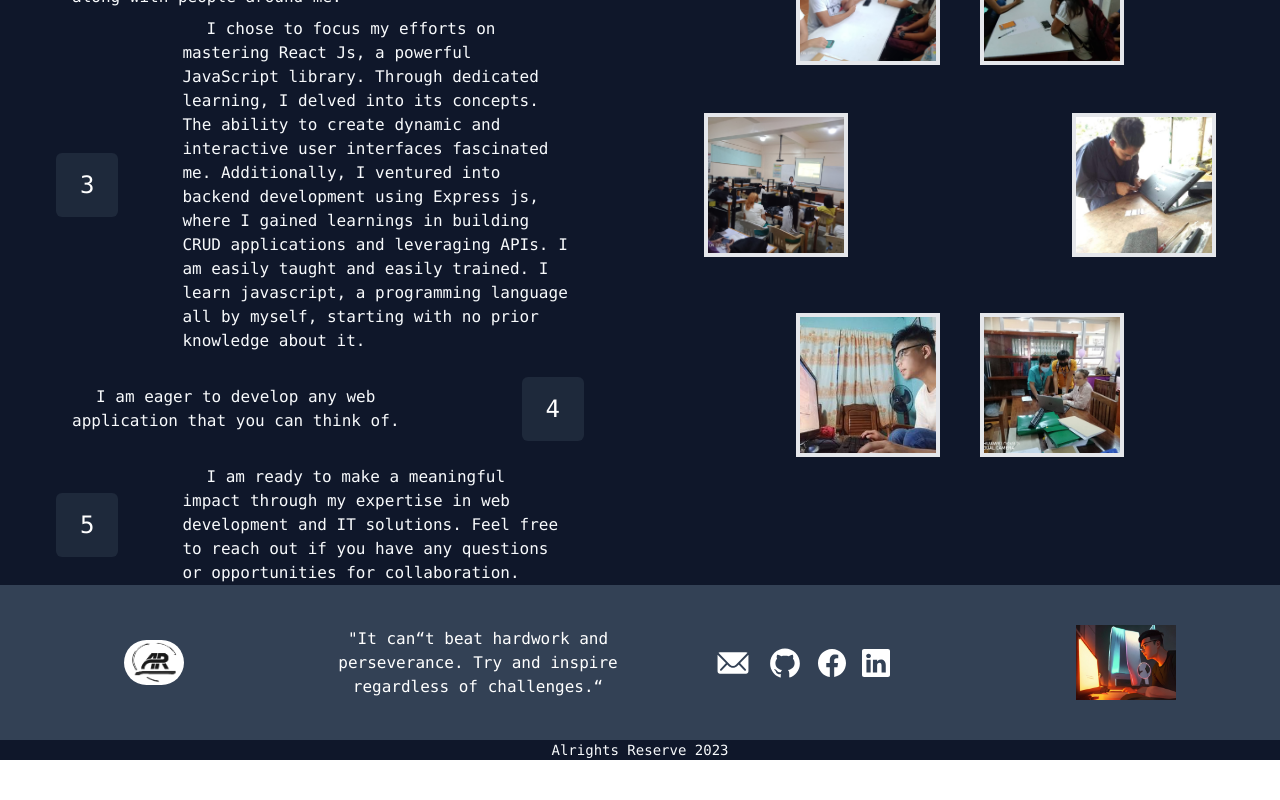
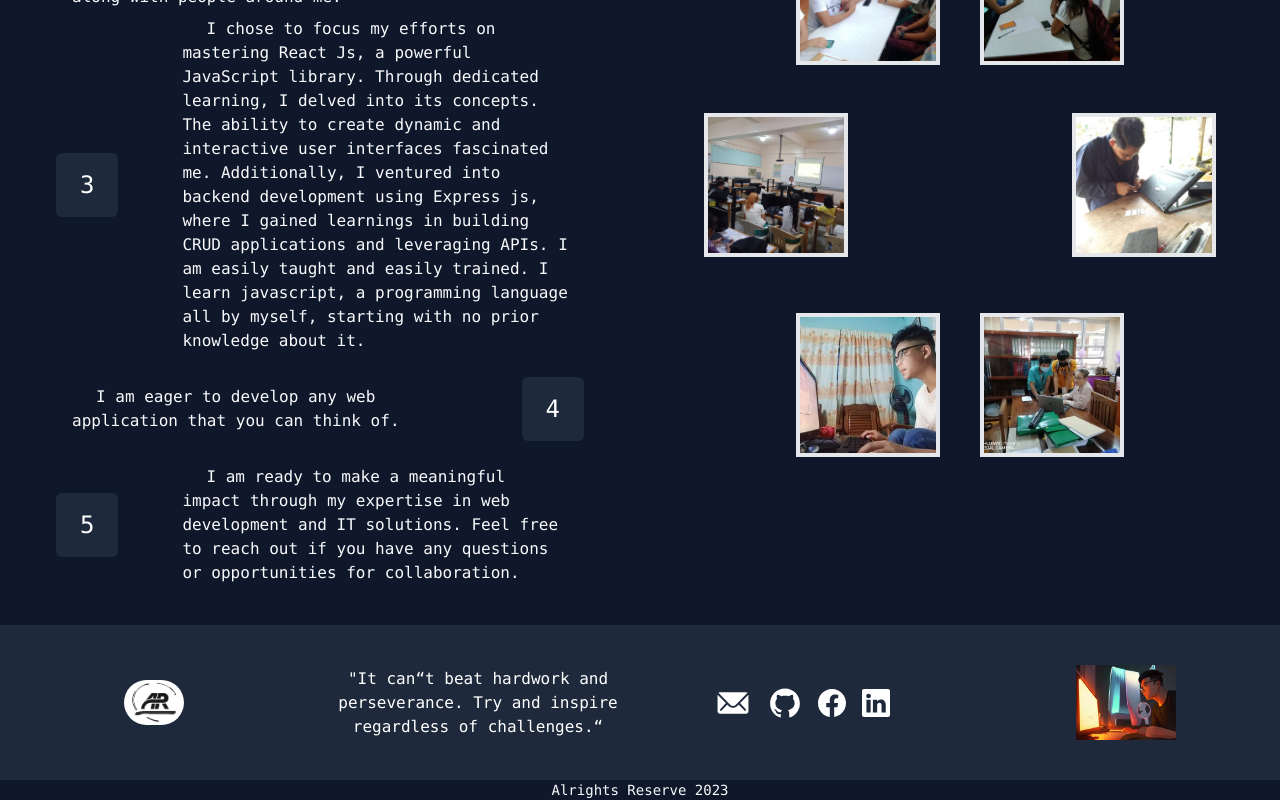
Before and after one commit to AaronAnablon/Playful-Avatar-Based-Personal-Portfolio, a Next.js app: page / in a window 1280 px wide. Shown: the part 4448-5248 px from the top of the page. Before the commit the page ends 5208 px from the top, so only its background shows below. Built offline with nearby package versions, Linux system fonts and the light colour scheme.

Commit message:
Update Footer.jsx

```diff
--- a/src/components/Footer.jsx
+++ b/src/components/Footer.jsx
@@ -19,7 +19,7 @@ const Footer = ({ setViewPort }) => {
       };
     return (
         <>
-            <div className={`bg-slate-700 z-10 py-10 grid md:grid-cols-4 text-white grid-cols-1 gap-4 items-center`}>
+            <div className={`bg-slate-800 w-full mt-10 z-10 py-10 grid md:grid-cols-4 text-white grid-cols-1 gap-4 items-center`}>
                 <div className={`flex justify-center items-center`}>
                     <Image width={60} onClick={() => handleScrollToSection("homeRef")} className='bg-white rounded-full' src={logo} alt='logo' />
                 </div>
```
